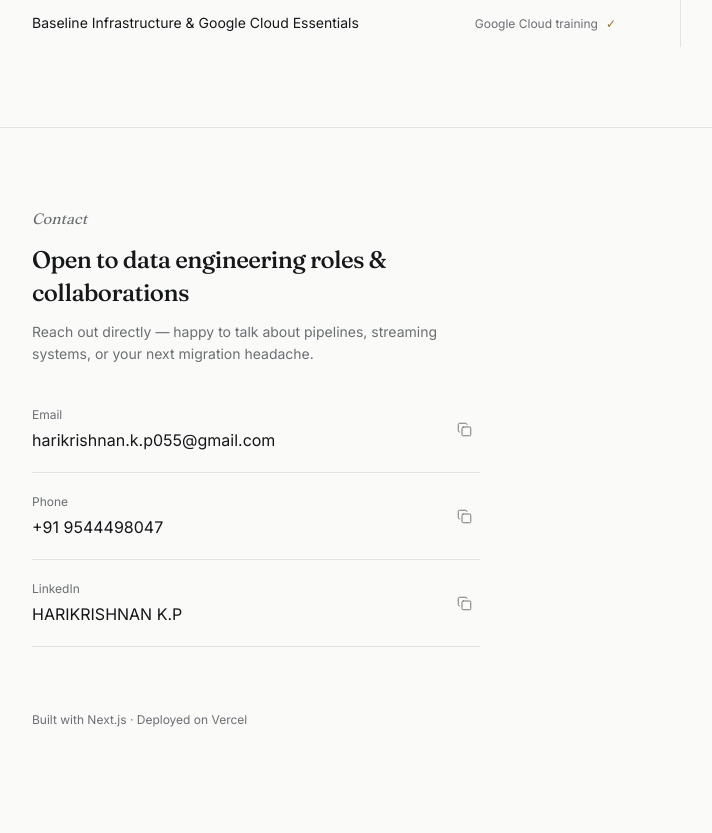
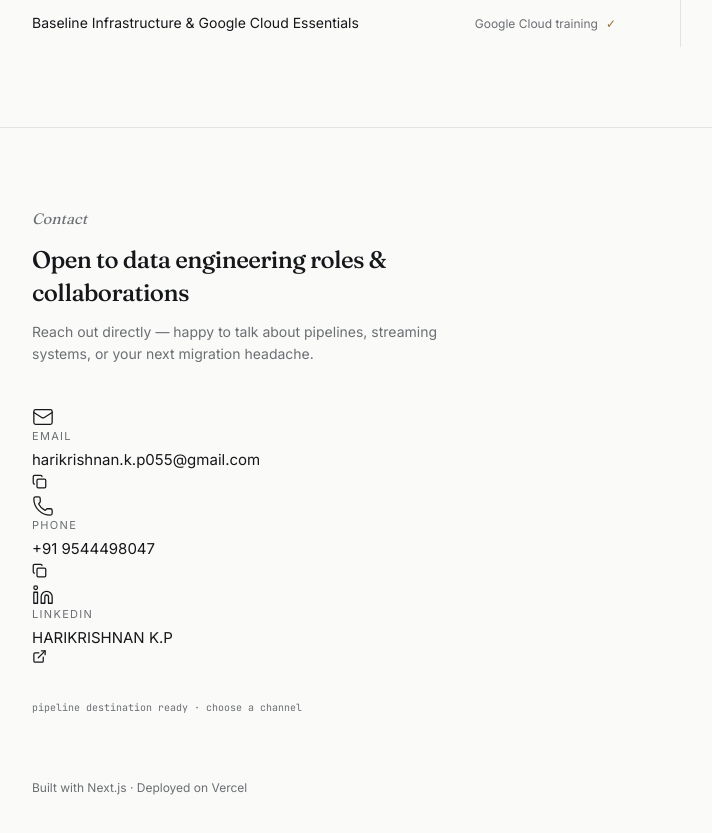
Before and after one commit to Harikrishnan009/Portfolio-website, a Next.js app: page / in a window 1280 px wide. Shown: the part 4200-5033 px from the top of the page, without its empty margins (100-812 px from the left). Before the commit the page ends 5009 px from the top, so only its background shows below. Built offline with nearby package versions, Linux system fonts and the light colour scheme.

Commit message:
Animate contact destinations with assembling icons

```diff
--- a/components/Contact.tsx
+++ b/components/Contact.tsx
@@ -1,36 +1,7 @@
 "use client";
-
-import { useState } from "react";
-import { Copy, Check } from "lucide-react";
-
-const CONTACT = { email: "harikrishnan.k.p055@gmail.com", phone: "+91 9544498047", linkedin: "HARIKRISHNAN K.P" };
-
-function Row({ label, value, href }: { label: string; value: string; href?: string }) {
-  const [copied, setCopied] = useState(false);
-  const handleCopy = async () => {
-    try {
-      await navigator.clipboard.writeText(value);
-      setCopied(true);
-      setTimeout(() => setCopied(false), 1800);
-    } catch {}
-  };
-  return (
-    <div className={`copy-row group relative flex items-center justify-between gap-4 border-b border-line py-5 first:pt-0 ${copied ? "copy-complete" : ""}`}>
-      <div><p className="text-[12px] text-muted">{label}</p>{href ? <a href={href} className="focus-ring mt-1 block text-[16px] text-ink underline decoration-transparent underline-offset-4 transition-colors hover:decoration-line">{value}</a> : <p className="mt-1 text-[16px] text-ink">{value}</p>}</div>
-      <span className="copy-packet" aria-hidden="true" />
-      <button onClick={handleCopy} aria-label={`Copy ${label}`} className="focus-ring relative rounded-full p-2 text-muted transition-all duration-150 hover:text-ink active:scale-90">
-        {copied ? <span className="flex items-center gap-1 font-mono text-[10px]" style={{ color: "var(--accent)" }}><Check size={15} strokeWidth={1.5}/>copied</span> : <Copy size={15} strokeWidth={1.5}/>}
-      </button>
-    </div>
-  );
-}
-
-export default function Contact() {
-  return <section id="contact" className="border-t border-line"><div className="mx-auto max-w-content px-6 py-20 md:px-8">
-    <p className="font-display text-[15px] italic text-muted">Contact</p>
-    <h2 className="mt-3 max-w-lg font-display text-2xl font-medium leading-snug tracking-tight text-ink">Open to data engineering roles &amp; collaborations</h2>
-    <p className="mt-3 max-w-md text-[14px] leading-relaxed text-muted">Reach out directly — happy to talk about pipelines, streaming systems, or your next migration headache.</p>
-    <div className="mt-10 max-w-md"><Row label="Email" value={CONTACT.email} href={`mailto:${CONTACT.email}`}/><Row label="Phone" value={CONTACT.phone} href={`tel:${CONTACT.phone.replace(/\s/g, "")}`}/><Row label="LinkedIn" value={CONTACT.linkedin}/></div>
-    <p className="mt-16 text-[12px] text-muted">Built with Next.js · Deployed on Vercel</p>
-  </div></section>;
-}
+import {useEffect,useRef,useState} from "react";
+import {Mail,Phone,Linkedin,Copy,Check,ExternalLink} from "lucide-react";
+const CONTACT={email:"harikrishnan.k.p055@gmail.com",phone:"+91 9544498047",linkedin:"HARIKRISHNAN K.P"};
+const linkedInUrl="https://www.linkedin.com/in/harikrishnan-k-p";
+function Card({kind,label,value,href,index}:{kind:"mail"|"phone"|"linkedin";label:string;value:string;href:string;index:number}){const[copied,setCopied]=useState(false);const Icon=kind==="mail"?Mail:kind==="phone"?Phone:Linkedin;const copy=async()=>{try{await navigator.clipboard.writeText(value);setCopied(true);setTimeout(()=>setCopied(false),1800)}catch{}};return <div className="contact-card" style={{"--contact-delay":`${index*160}ms`} as React.CSSProperties}><div className="contact-icon-wrap">{Array.from({length:8},(_,i)=><i key={i} className={`contact-speck speck-${i}`}/>)}<Icon size={22} strokeWidth={1.4}/></div><div className="min-w-0 flex-1"><p className="text-[11px] uppercase tracking-[.12em] text-muted">{label}</p><a href={href} target={kind==="linkedin"?"_blank":undefined} rel={kind==="linkedin"?"noreferrer":undefined} className="mt-1 block truncate text-[15px] text-ink">{value}</a></div><span className="copy-packet"/>{kind==="linkedin"?<a href={href} target="_blank" rel="noreferrer" className="contact-action focus-ring" aria-label="Open LinkedIn"><ExternalLink size={15}/></a>:<button onClick={copy} className="contact-action focus-ring" aria-label={`Copy ${label}`}>{copied?<span className="flex items-center gap-1 font-mono text-[9px]" style={{color:"var(--accent)"}}><Check size={15}/>copied</span>:<Copy size={15}/>}</button>}</div>}
+export default function Contact(){const[live,setLive]=useState(false);const ref=useRef<HTMLElement>(null);useEffect(()=>{if(!ref.current)return;const o=new IntersectionObserver(([e])=>{if(e.isIntersecting){setLive(true);o.disconnect()}},{threshold:.22});o.observe(ref.current);return()=>o.disconnect()},[]);return <section ref={ref} id="contact" className={`contact-section border-t border-line ${live?"contact-live":""}`}><div className="mx-auto max-w-content px-6 py-20 md:px-8"><p className="font-display text-[15px] italic text-muted">Contact</p><h2 className="mt-3 max-w-lg font-display text-2xl font-medium leading-snug tracking-tight text-ink">Open to data engineering roles &amp; collaborations</h2><p className="mt-3 max-w-md text-[14px] leading-relaxed text-muted">Reach out directly — happy to talk about pipelines, streaming systems, or your next migration headache.</p><div className="contact-grid mt-10"><Card kind="mail" label="Email" value={CONTACT.email} href={`mailto:${CONTACT.email}`} index={0}/><Card kind="phone" label="Phone" value={CONTACT.phone} href={`tel:${CONTACT.phone.replace(/\s/g,"")}`} index={1}/><Card kind="linkedin" label="LinkedIn" value={CONTACT.linkedin} href={linkedInUrl} index={2}/></div><div className="contact-terminal mt-9 font-mono text-[10px] text-muted"><span className="terminal-dot"/> pipeline destination ready · choose a channel</div><p className="mt-16 text-[12px] text-muted">Built with Next.js · Deployed on Vercel</p></div></section>}
```
